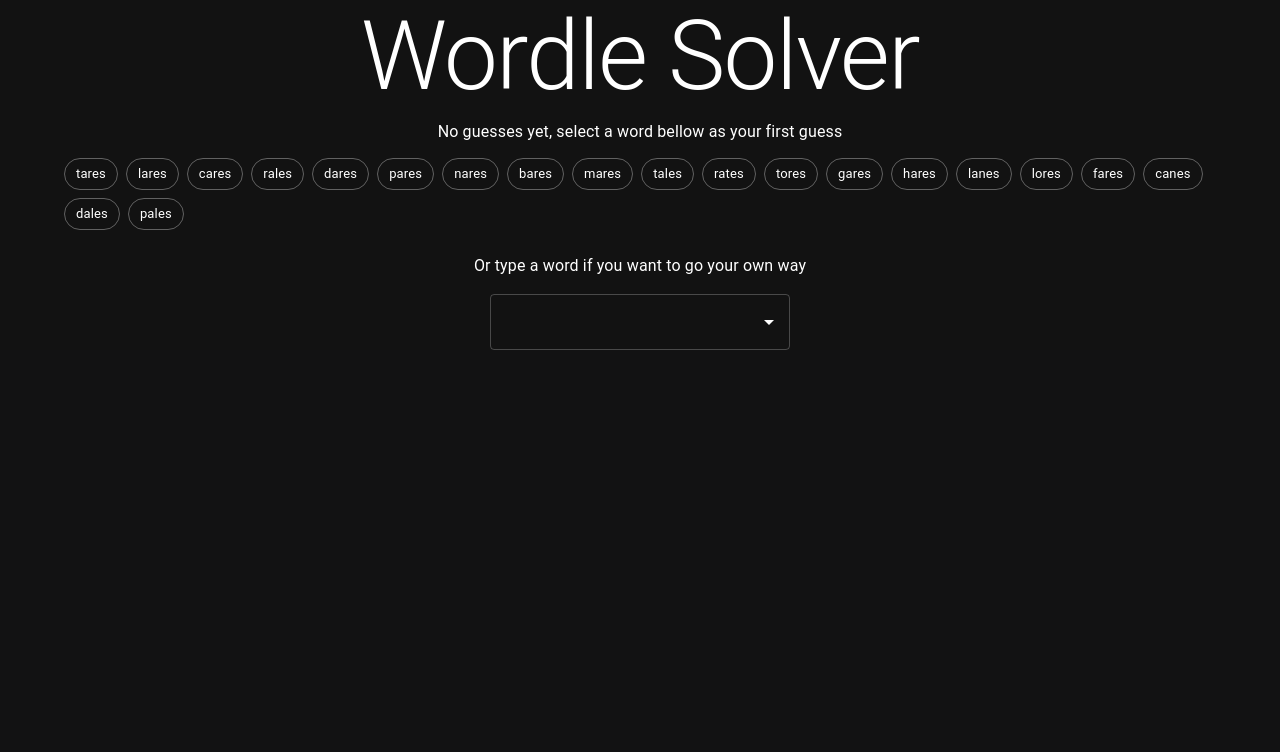
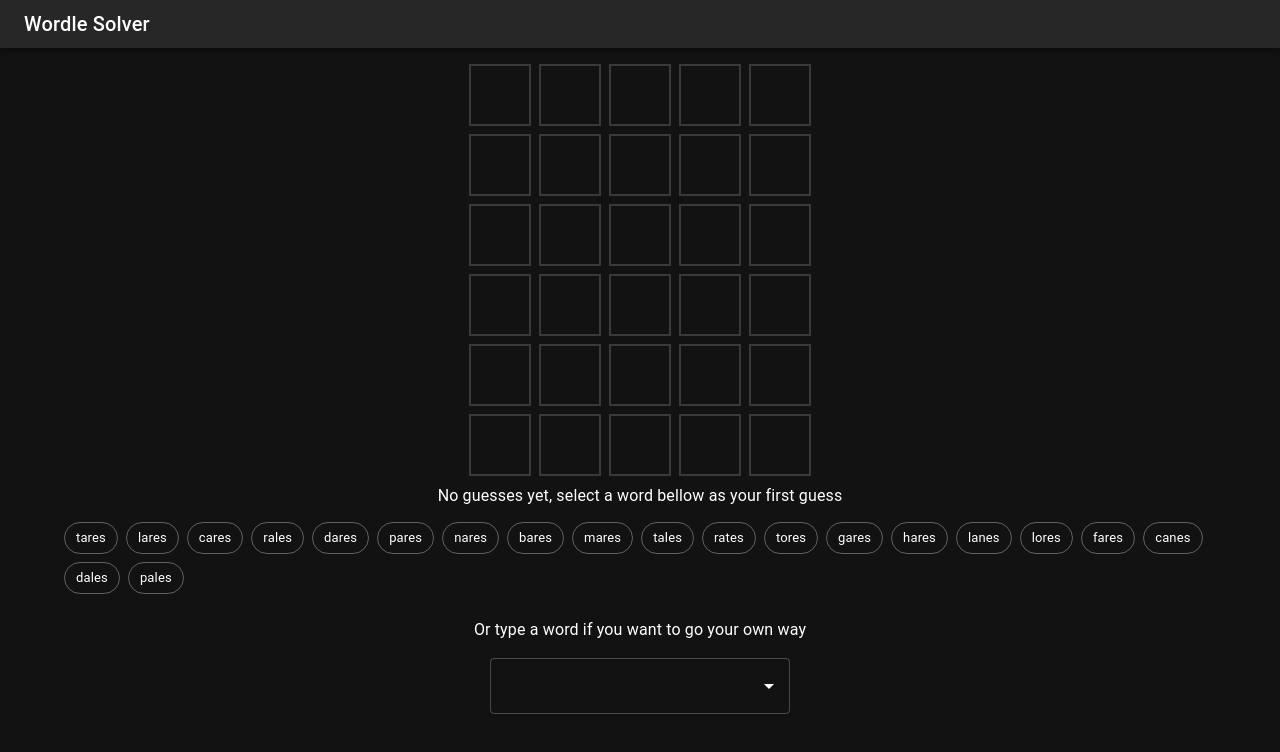
Before and after one commit to JayCarney/wordle-solver, a Next.js app: page / in a window 1280 px wide. Shown: the top 752 px of the page. Built offline with nearby package versions, Linux system fonts and the light colour scheme.

Commit message:
chore: add default guess grid

```diff
--- a/pages/index.tsx
+++ b/pages/index.tsx
@@ -1,4 +1,4 @@
-import { Autocomplete, Box, Button, Chip, Container, Grid, Stack, TextField, Typography } from "@mui/material";
+import { AppBar, Autocomplete, Box, Button, Chip, Container, Grid, Stack, styled, TextField, Toolbar, Typography } from "@mui/material";
 import type { NextPage } from "next";
 import Head from "next/head";
 import Image from "next/image";
@@ -31,6 +31,37 @@
 }
 
 const wordList = sortWords(loadWordlist() ?? [])
+
+const LetterBox = styled(Box)`
+  width: 62px;
+  height: 62px;
+  display: inline-flex;
+  align-items: center;
+  cursor: pointer;
+  font-weight: bold;
+  font-size: 2rem;
+  justify-content: center;
+`
+
+const EmptyBox = styled(LetterBox)`
+  border: 2px solid #3a3a3c;
+`
+
+const Row: React.FC<{guess: Guess; onClick: (charIndex: number) => void}> = (props) => {
+  const {guess, onClick} = props
+  if (!guess) {
+    return <Stack direction={'row'} spacing={1}>
+      <EmptyBox />
+      <EmptyBox />
+      <EmptyBox />
+      <EmptyBox />
+      <EmptyBox />
+    </Stack>
+  }
+  return <Stack direction={'row'} spacing={1}>
+  {guess.map((char, charIndex) => <LetterBox key={charIndex} sx={stylesForLetter[char.result]} onClick={() => onClick(charIndex)}>{char.letter.toLocaleUpperCase()}</LetterBox>)}
+</Stack>
+}
 
 
 const Home: NextPage = () => {
@@ -65,16 +96,18 @@
         <meta name="description" content="Solve wordle without all the thinking, choose from guesses and get recomended next words" />
         <link rel="icon" href="/favicon.ico" />
       </Head>
-
+      <AppBar position="fixed">
+        <Toolbar variant="dense">
+          <Typography variant="h6" color="inherit" component="h1">
+            Wordle Solver
+          </Typography>
+        </Toolbar>
+      </AppBar>
+      <Toolbar/>
       <Grid container spacing={1}>
-        <Grid item xs={12}>
-          <Typography variant="h1" align="center">Wordle Solver</Typography>
-        </Grid>
-        {guesses.map((guess, guessNumber) => <Grid item xs={12} key={guessNumber}>
+        {[...Array(6)].map((_, guessNumber) => <Grid item xs={12} key={guessNumber}>
           <Box sx={{display: 'flex', justifyContent: 'center'}}>
-            <Stack direction={'row'} spacing={1}>
-              {guess.map((char, charIndex) => <Box key={charIndex} sx={{...stylesForLetter[char.result], width: 62, height: 62, display: 'inline-flex', alignItems: 'center', cursor: 'pointer', fontWeight: 'bold', fontSize: '2rem', justifyContent: 'center'}} onClick={() => toggleGuessState(guessNumber, charIndex)}>{char.letter.toLocaleUpperCase()}</Box>)}
-            </Stack>
+            <Row guess={guesses[guessNumber]} onClick={(charIndex) => toggleGuessState(guessNumber, charIndex)}/>
           </Box>
         </Grid>)}
         <Grid item xs={12}>
```
